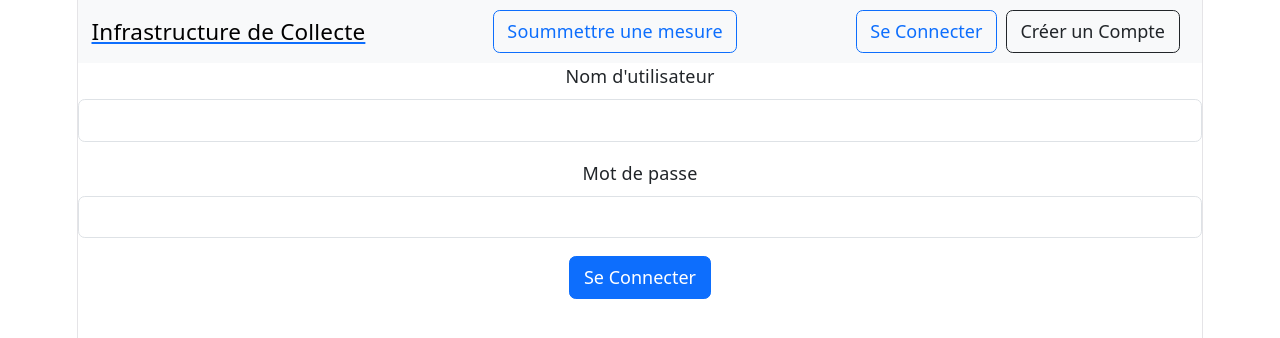
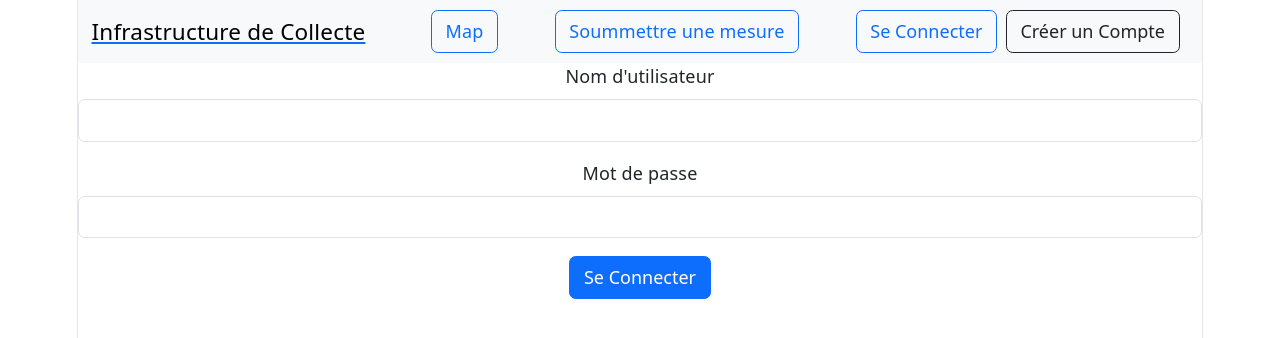
Before and after one commit to luxuo/IFT3225-Infrastructure-de-collecte, a React (Vite) app in the folder frontend/vite-project/: page /login in a window 1280 px wide. Shown: the top 338 px of the page. Built offline with nearby package versions, Linux system fonts and the light colour scheme.

Commit message:
ajout: bouton map

```diff
--- a/frontend/vite-project/src/components/Header.jsx
+++ b/frontend/vite-project/src/components/Header.jsx
@@ -12,6 +12,7 @@ export default function () {
         <nav className="navbar navbar-expand-lg navbar-light bg-light">
             <div className="container-fluid">
                 <Link to="/"><div className="--bs-primary-text-emphasis navbar-brand" href="#">Infrastructure de Collecte</div></Link>
+                <Link to="/map" className="btn btn-outline-primary me-2">Map</Link>
                 <Link to="/measurements" className="btn btn-outline-primary me-2">Soummettre une mesure</Link>
                 {user === undefined? <Guest/>: <User user={user}/>}
             </div>
```
